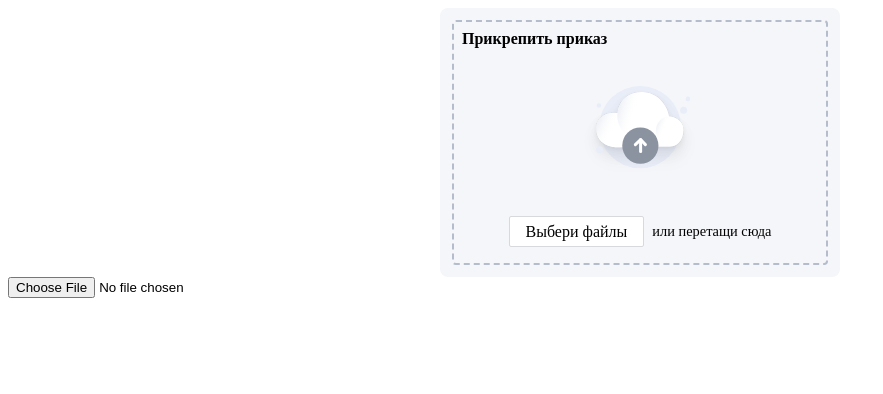
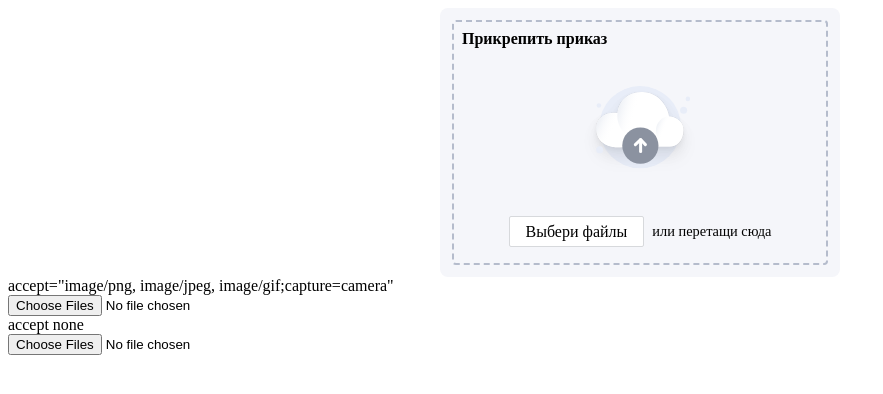
Before and after one commit to huntercront/file-input-test, a plain HTML site: page index.html in a window 1280 px wide. Shown: the whole page, without its empty margins (0-883 px from the left). Drawn offline with Linux system fonts and the light colour scheme.

Commit message:
add more

```diff
--- a/index.html
+++ b/index.html
@@ -41,8 +41,12 @@
   </div>
 
 
+  <div>accept="image/png, image/jpeg, image/gif;capture=camera"</div>
+  <input type="file" id="fileElem" multiple accept="image/png, image/jpeg, image/gif;capture=camera">
 
-  <input type="file" id="fileElem" accept="image/png, image/jpeg, image/gif;capture=camera">
+
+  <div>accept none</div>
+  <input type="file" id="fileElem" multiple>
 
  </body>
  <script src="./app.js"></script>
```
